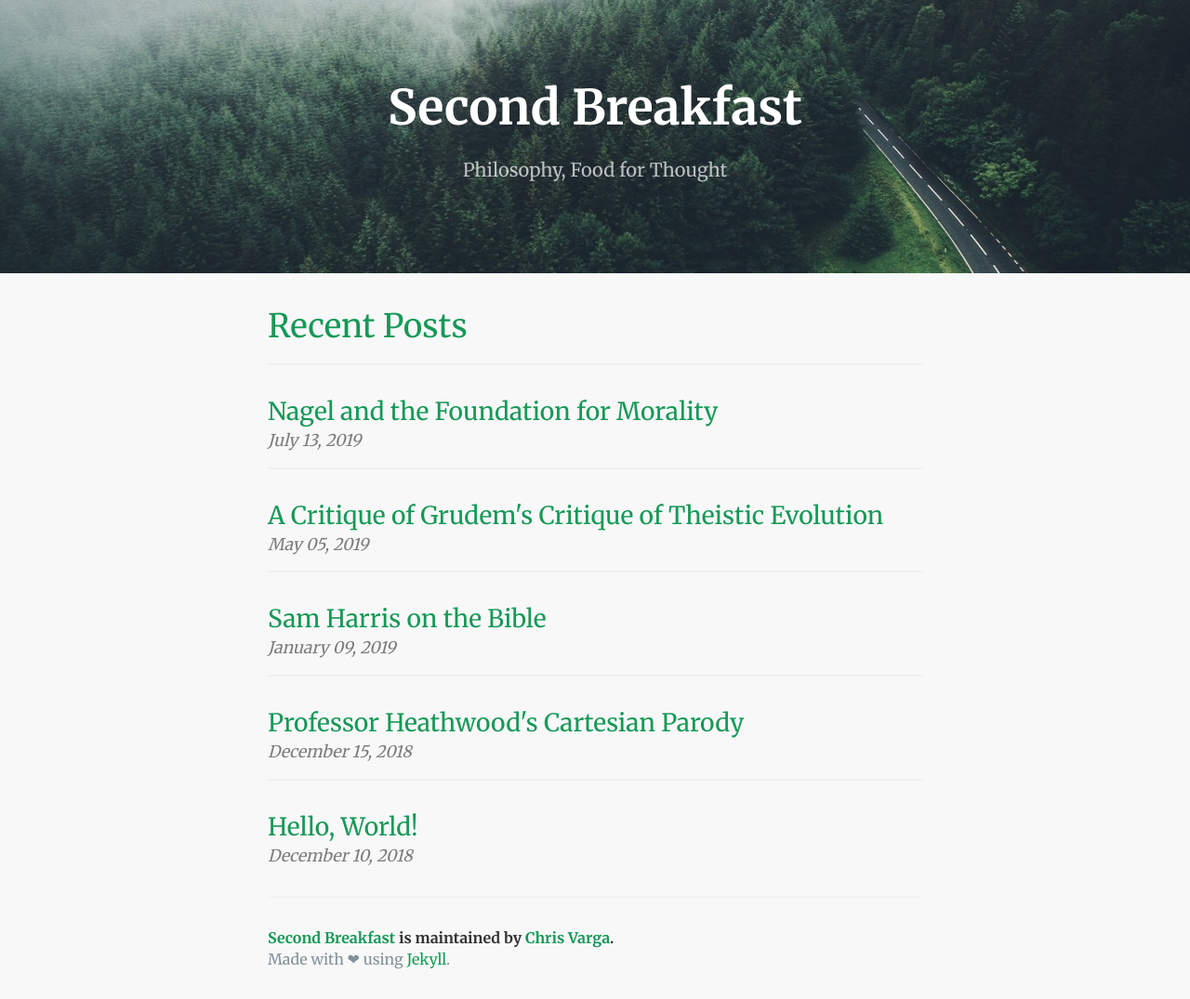
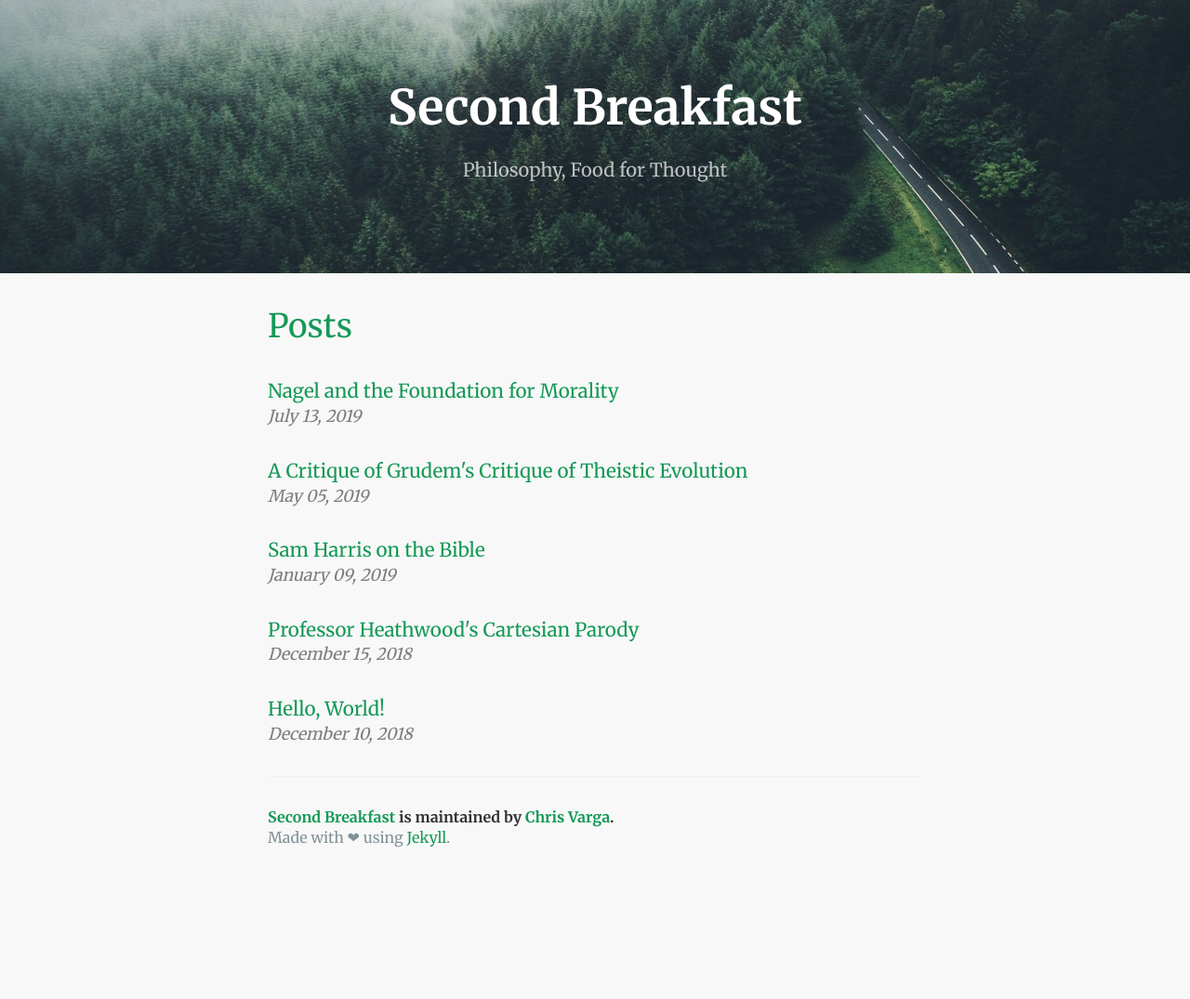
Before and after one commit to second-breakfast/second-breakfast.github.io, a Jekyll site: the page built from index.html, in a window 1280 px wide. Shown: the whole page at 93% size. Built offline with Jekyll 4.4.1, drawn with Linux system fonts in a browser that asks for light colours; the list of posts is cut into pages by our own code; after the commit the page ends 944 px from its top, so only the background shows below that.

Commit message:
Try changing post titles

```diff
--- a/index.html
+++ b/index.html
@@ -4,10 +4,9 @@
 ---
 
 <div id="home">
-  <h1>Recent Posts</h1>
+  <h1>Posts</h1>
   {% for post in site.posts %}
-    <hr>
-    <h2><a href = "{{ site.baseurl }}{{post.url}}">{{ post.title }}</a></h2>
+    <h3><a href = "{{ site.baseurl }}{{post.url}}">{{ post.title }}</a></h3>
     <span class="date">{{ post.date | date: '%B %d, %Y' }}</span>
     <!-- <p>{{ post.content | strip_html | truncatewords: 50 }} <a href = "{{ site.baseurl }}{{post.url}}">[Read More]</a></p> -->
   {% endfor %}
```
